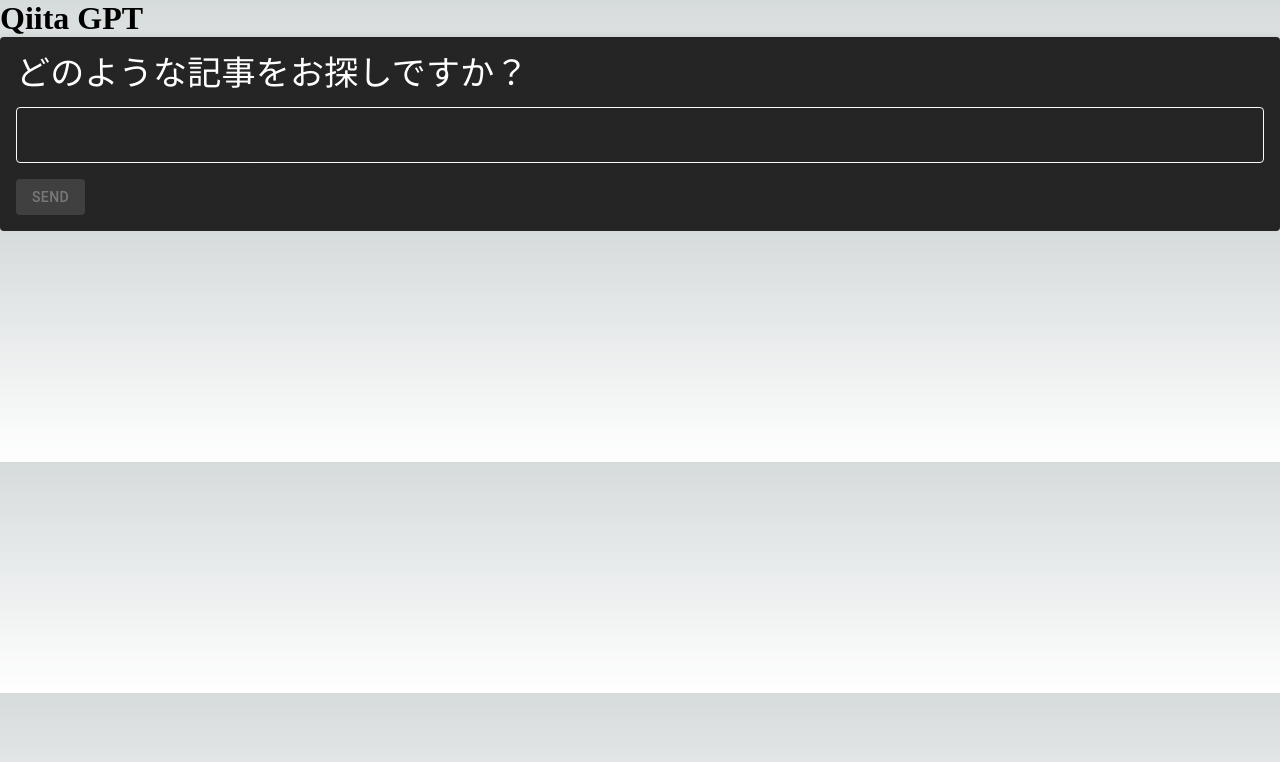
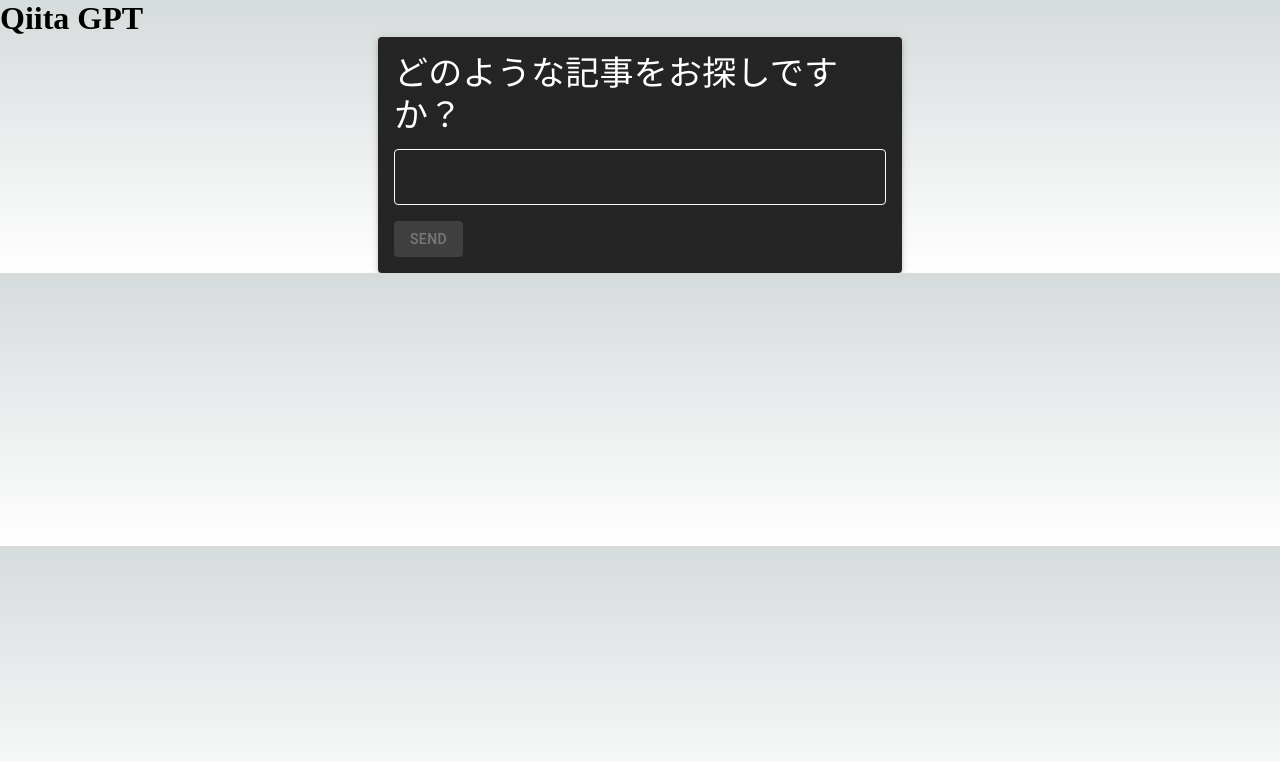
Before and after one commit to kenya6565/chatgpt-edamam, a Next.js app: page / in a window 1280 px wide. Shown: the top 762 px of the page. Built offline with nearby package versions, Linux system fonts and the light colour scheme.

Commit message:
fix item width of Grid

```diff
--- a/components/Chat.tsx
+++ b/components/Chat.tsx
@@ -11,7 +11,6 @@
   Paper,
   Box,
   Grid,
-  Divider,
 } from '@mui/material';
 
 type Message = {
@@ -84,8 +83,8 @@
 
   return (
     <ThemeProvider theme={theme}>
-      <Grid container spacing={2}>
-        <Grid item xs={12}>
+      <Grid container spacing={2} justifyContent="center">
+        <Grid item xs={12} sm={8} md={5}>
           <Paper elevation={3}>
             <Box p={2}>
               <Typography variant="h4" component="h1" gutterBottom>
@@ -115,7 +114,7 @@
         </Grid>
 
         {openAPIResponse && (
-          <Grid item xs={12}>
+          <Grid item xs={12} sm={8} md={5}>
             <Paper elevation={3}>
               <Box p={2}>
                 <Typography variant="h6" gutterBottom>
@@ -128,7 +127,7 @@
         )}
 
         {qiitaAPIResponse.length > 0 && (
-          <Grid item xs={12}>
+          <Grid item xs={12} sm={8} md={10}>
             <Paper elevation={3}>
               <Box p={2}>
                 <Typography variant="h6">Qiita</Typography>
```
